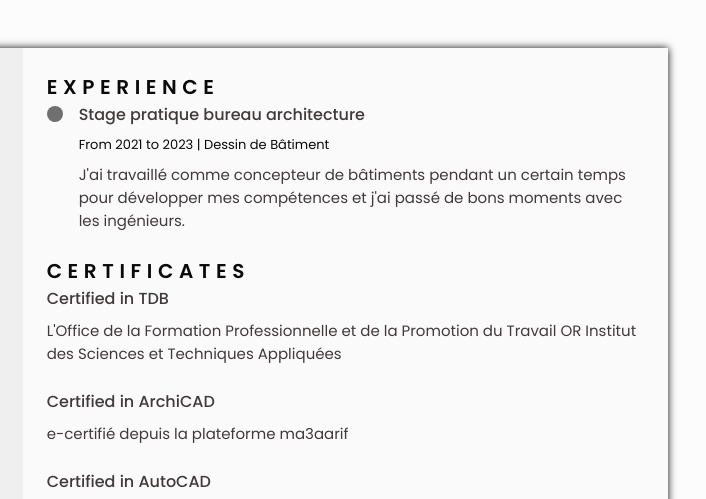
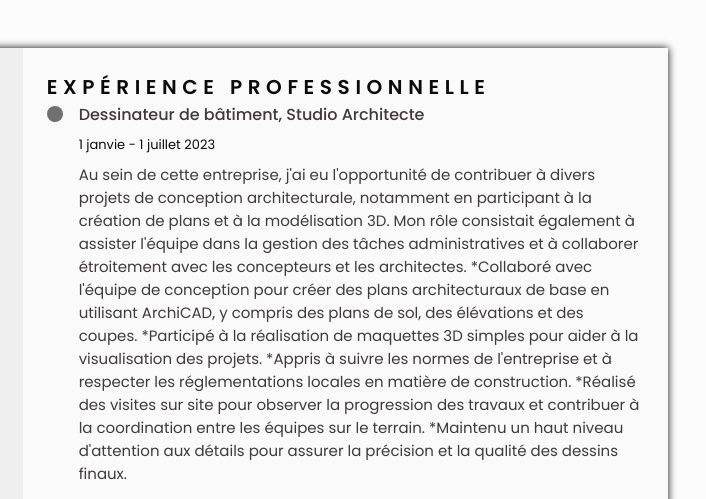
Before and after one commit to marouananouar/My_Archi_CV, a plain HTML site: page index.html in a window 1280 px wide. Shown: the top 499 px of the page, 456-1162 px from the left. Drawn offline with nearby package versions, Linux system fonts and the light colour scheme.

Commit message:
Update index.html

```diff
--- a/index.html
+++ b/index.html
@@ -87,7 +87,7 @@
                         <h3 class="home__profession">DESSINATEUR DE BÂTIMENT ET MÉTREUR</h3>
                         <!-- button to download your cv saved in the pdf folder. available for mobile -->
                         <div>
-                            <a download="" href="assets/img/ResumeCv.pdf" class="home__button-movil">Download</a>
+                            <a download="" href="assets/img/MonCv.pdf" class="home__button-movil">Download</a>
                         </div>
                         </div>
 
@@ -229,7 +229,7 @@ la création de bâtiments fonctionnels et esthétiques.
 
                       <!--========== EXPERIENCE ==========-->
                     <section class="experience section" id="experience">
-                        <h2 class="section-title">Experience</h2>
+                        <h2 class="section-title">EXPÉRIENCE PROFESSIONNELLE</h2>
 
                         <div class="experience__container bd-grid">
                             <div class="experience__content">
@@ -238,14 +238,21 @@ la création de bâtiments fonctionnels et esthétiques.
                                     <!--<span class="experience__line"></span>--->
                                 </div>
                                 <div class="experience__data bd-grid">
-                                    <h3 class="experience__title">Stage pratique bureau architecture</h3>
-                                    <span class="experience__company">From 2021 to 2023 | Dessin de Bâtiment
+                                    <h3 class="experience__title">Dessinateur de bâtiment, Studio Architecte</h3>
+                                    <span class="experience__company">1 janvie - 1 juillet 2023
                                     </span>
-                                    <p class="experience__description">J'ai travaillé comme concepteur
-                                        de bâtiments pendant un certain
-                                        temps pour développer mes
-                                        compétences et j'ai passé de bons
-                                        moments avec les ingénieurs.
+                                    <p class="experience__description">Au sein de cette entreprise, j'ai eu l'opportunité de contribuer à divers projets de conception architecturale,
+notamment en participant à la création de plans et à la modélisation 3D. Mon rôle consistait également à
+assister l'équipe dans la gestion des tâches administratives et à collaborer étroitement avec les concepteurs
+et les architectes.
+*Collaboré avec l'équipe de conception pour créer des plans architecturaux de base en utilisant
+ArchiCAD, y compris des plans de sol, des élévations et des coupes.
+*Participé à la réalisation de maquettes 3D simples pour aider à la visualisation des projets.
+*Appris à suivre les normes de l'entreprise et à respecter les réglementations locales en matière de
+construction.
+*Réalisé des visites sur site pour observer la progression des travaux et contribuer à la coordination entre
+les équipes sur le terrain.
+*Maintenu un haut niveau d'attention aux détails pour assurer la précision et la qualité des dessins finaux.
                                         </p>
                                 </div>
                             </div>
```
